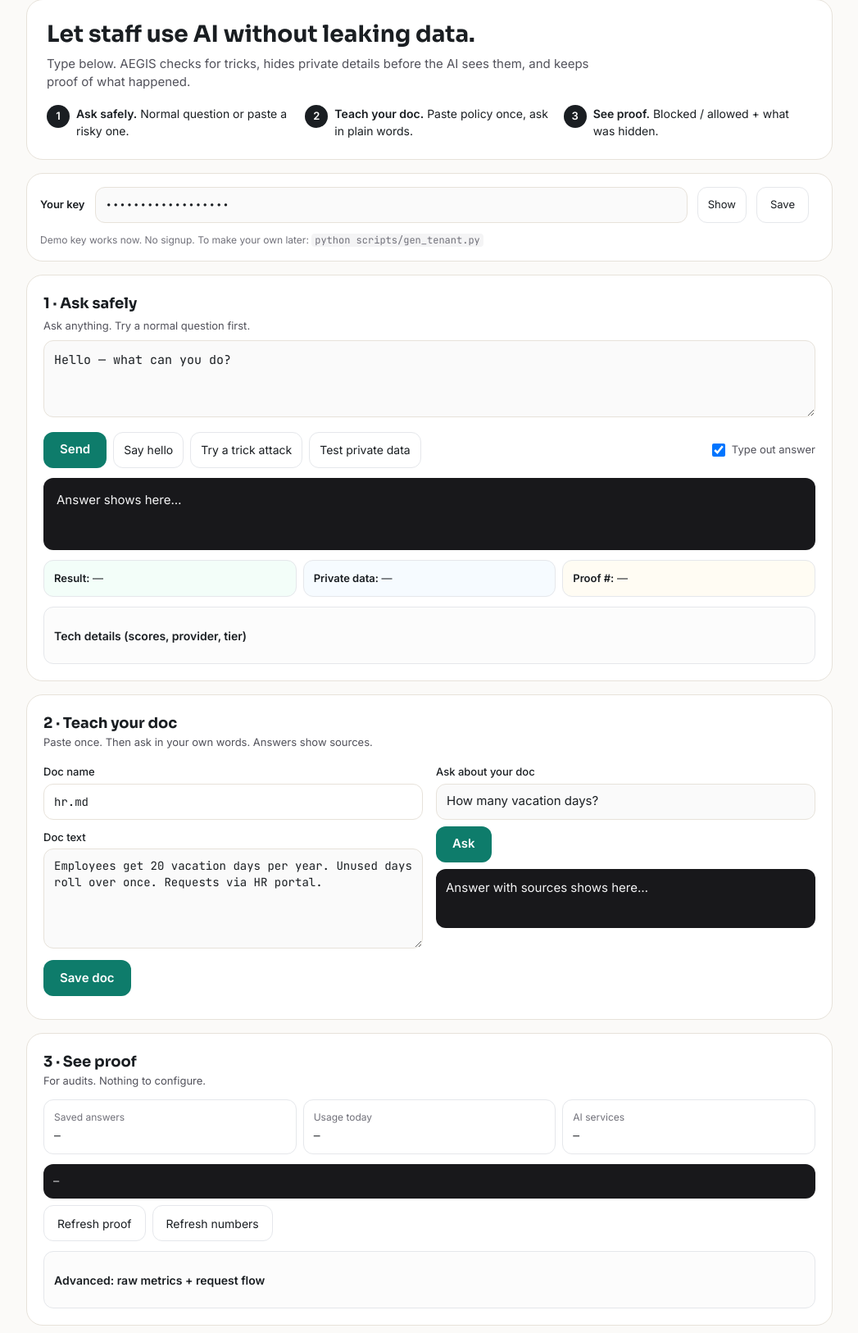
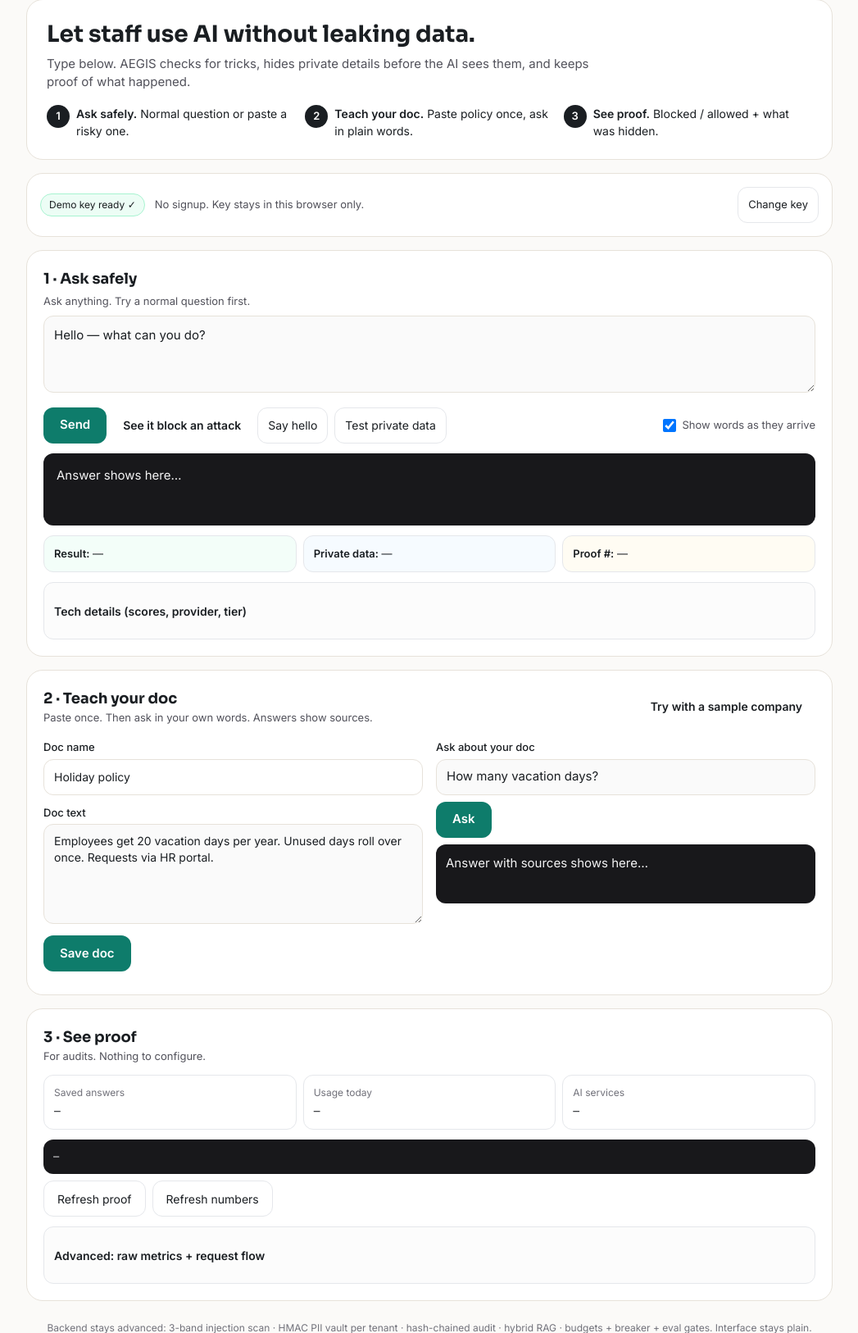
Before and after one commit to dgexplores/aegis-gateway, a FastAPI app: page /dashboard in a window 1280 px wide. Shown: the part 132-1758 px from the top of the page at 82% size, without its empty margins (116-1163 px from the left). Run offline with FastAPI, Linux system fonts and the light colour scheme; some libraries are stand-ins or nearby versions.

Commit message:
feat(ux): normal-user pass — enter-send, 1-click sample, key pill, server pii types
Persona: non-technical manager must win in <3min. Enter sends (Shift+Enter
newline) in chat + doc question. Try-with-sample-company loads 2 docs and
asks. Key bar collapses to Demo-ready pill + Change (key stays browser-only).
Trust strip shows server-reported hidden types (pii_masked from gateway).
Microcopy: parts not pieces, plain doc names, no streaming jargon. Human
inputs in body font. Step-1 completes on first success.

```diff
--- a/src/aegis/api/routes.py
+++ b/src/aegis/api/routes.py
@@ -146,6 +146,7 @@
         "provider": (result["completion"] or {}).get("provider"),
         "routing": result.get("routing"),
         "audit_seq": result.get("audit_seq"),
+        "pii_masked": result.get("pii_masked", []),
     }
 
 
@@ -221,7 +222,8 @@
     async def event_gen():
         if result["blocked"]:
             payload = json.dumps(
-                {"blocked": True, "injection": result["injection"], "answer": result["answer"]}
+                {"blocked": True, "injection": result["injection"], "answer": result["answer"],
+                 "pii_masked": result.get("pii_masked", [])}
             )
             yield f"data: {payload}\n\n"
             yield "data: [DONE]\n\n"
@@ -241,6 +243,7 @@
                 "routing": result.get("routing"),
                 "audit_seq": result.get("audit_seq"),
                 "injection": result["injection"],
+                "pii_masked": result.get("pii_masked", []),
             }
         )
         yield f"data: {done_payload}\n\n"
--- a/src/aegis/gateway.py
+++ b/src/aegis/gateway.py
@@ -105,6 +105,7 @@
                            "This incident has been logged."),
                 "completion": None,
                 "citations": [],
+                "pii_masked": [],
             }
         if report.score >= self.settings.injection_soft_threshold:
             report.blocked = True
@@ -119,11 +120,13 @@
                            "extract system behavior. Please rephrase your request."),
                 "completion": None,
                 "citations": [],
+                "pii_masked": [],
             }
 
         # 3. PII redaction before anything leaves the trust boundary
         vault = self._vault_for(tenant)
         sanitized_user = vault.redact(user_text)
+        pii_types = list(vault.masked_types)
         safe_messages = [
             {**m, "content": sanitized_user} if m.get("role") == "user" else m for m in messages
         ]
@@ -189,6 +192,7 @@
             "routing": {"tier": tier.name, "reason": reason},
             "audit_seq": record.seq,
             "citations": [],
+            "pii_masked": pii_types,
         }
 
     async def aclose(self) -> None:
--- a/src/aegis/templates/dashboard.html
+++ b/src/aegis/templates/dashboard.html
@@ -68,26 +68,32 @@
   </section>
 
   <!-- key : progressive disclosure -->
-  <section class="card mt-4 p-4 flex flex-wrap items-center gap-3">
+  <section class="card mt-4 p-4">
+    <div class="flex flex-wrap items-center gap-3">
+      <span class="pill" style="background:#ECFDF5;border-color:#A7F3D0">Demo key ready ✓</span>
+      <span class="text-[13px] text-zinc-600">No signup. Key stays in this browser only.</span>
+      <button onclick="document.getElementById('keyEditor').classList.toggle('hidden')" class="btn-ghost text-[13px] px-3 rounded-xl border ml-auto">Change key</button>
+    </div>
+    <div id="keyEditor" class="hidden flex flex-wrap items-center gap-3 mt-3">
       <label for="apiKey" class="text-[13px] font-semibold">Your key</label>
       <input id="apiKey" type="password" autocomplete="off" class="flex-1 min-w-[220px] mono text-sm px-3 py-2.5 rounded-xl border bg-zinc-50" style="border-color:var(--line);min-height:44px" value="demo-sk-aegis-2024"/>
       <button onclick="toggleKey()" class="btn-ghost text-[13px] px-3 rounded-xl border" aria-label="Show or hide key">Show</button>
       <button onclick="saveKey()" class="btn-ghost text-[13px] px-4 rounded-xl border bg-white">Save</button>
       <span id="keyMsg" role="status" class="text-[13px] text-emerald-700"></span>
-    <span class="text-[12px] text-zinc-500 w-full">Demo key works now. No signup. To make your own later: <span class="mono bg-zinc-100 px-1 rounded">python scripts/gen_tenant.py</span></span>
+    </div>
   </section>
 
   <!-- 1 ask -->
   <section class="card mt-4 p-5" aria-labelledby="askH">
     <h2 id="askH" class="display font-bold text-lg">1 · Ask safely</h2>
     <label for="chatInput" class="text-[13px] text-zinc-600 mt-1 block">Ask anything. Try a normal question first.</label>
-    <textarea id="chatInput" rows="3" class="mt-2 w-full mono text-[15px] px-3 py-3 rounded-xl border bg-zinc-50" style="border-color:var(--line)">Hello — what can you do?</textarea>
+    <textarea id="chatInput" rows="3" class="mt-2 w-full text-[15px] px-3 py-3 rounded-xl border bg-zinc-50" style="border-color:var(--line)" placeholder="Ask anything… (Enter sends, Shift+Enter for a new line)">Hello — what can you do?</textarea>
     <div class="mt-3 flex flex-wrap gap-2">
       <button onclick="sendChat()" class="btn-primary px-5 rounded-xl text-[15px] font-semibold">Send</button>
+      <button onclick="fillExample('attack')" class="btn-ghost px-3 rounded-xl text-[14px] bg-white font-semibold" style="border-color:var(--teal)">See it block an attack</button>
       <button onclick="fillExample('hello')" class="btn-ghost px-3 rounded-xl border text-[14px] bg-white">Say hello</button>
-      <button onclick="fillExample('attack')" class="btn-ghost px-3 rounded-xl border text-[14px] bg-white">Try a trick attack</button>
       <button onclick="fillExample('private')" class="btn-ghost px-3 rounded-xl border text-[14px] bg-white">Test private data</button>
-      <label class="ml-auto flex items-center gap-2 text-[13px] text-zinc-600"><input id="streamToggle" type="checkbox" checked class="w-4 h-4"/> Type out answer</label>
+      <label class="ml-auto flex items-center gap-2 text-[13px] text-zinc-600"><input id="streamToggle" type="checkbox" checked class="w-4 h-4"/> Show words as they arrive</label>
     </div>
     <div id="chatAnswer" role="status" aria-live="polite" class="mt-3 text-[15px] p-4 rounded-xl bg-zinc-900 text-zinc-100 min-h-[88px] whitespace-pre-wrap">Answer shows here…</div>
     <div id="chatMeta" class="mt-2 text-[13px] text-zinc-600"></div>
@@ -110,14 +116,19 @@
 
   <!-- 2 teach -->
   <section class="card mt-4 p-5" aria-labelledby="teachH">
+    <div class="flex flex-wrap items-center gap-3">
+      <div>
         <h2 id="teachH" class="display font-bold text-lg">2 · Teach your doc</h2>
         <p class="text-[13px] text-zinc-600">Paste once. Then ask in your own words. Answers show sources.</p>
+      </div>
+      <button onclick="sampleCompany()" class="btn-ghost px-4 rounded-xl text-[14px] bg-white font-semibold ml-auto" style="border-color:var(--teal);min-height:44px">Try with a sample company</button>
+    </div>
     <div class="grid md:grid-cols-2 gap-4 mt-3">
       <div>
         <label for="ragSource" class="text-[13px] font-medium">Doc name</label>
-        <input id="ragSource" class="mt-1 w-full mono text-sm px-3 rounded-xl border" style="min-height:44px;border-color:var(--line)" value="hr.md"/>
+        <input id="ragSource" placeholder="Holiday policy" class="mt-1 w-full text-sm px-3 rounded-xl border" style="min-height:44px;border-color:var(--line)" value="Holiday policy"/>
         <label for="ragText" class="text-[13px] font-medium mt-3 block">Doc text</label>
-        <textarea id="ragText" rows="5" class="mt-1 w-full mono text-sm px-3 py-2.5 rounded-xl border bg-zinc-50" style="border-color:var(--line)">Employees get 20 vacation days per year. Unused days roll over once. Requests via HR portal.</textarea>
+        <textarea id="ragText" rows="5" class="mt-1 w-full text-sm px-3 py-2.5 rounded-xl border bg-zinc-50" style="border-color:var(--line)">Employees get 20 vacation days per year. Unused days roll over once. Requests via HR portal.</textarea>
         <button onclick="ragIngest()" class="btn-primary mt-2 px-5 rounded-xl text-[15px] font-semibold w-full sm:w-auto">Save doc</button>
         <div id="ragIngestOut" role="status" class="mt-2 text-[13px] text-zinc-600"></div>
       </div>
@@ -212,7 +223,7 @@
   try{
   if($('#streamToggle').checked){
     const res=await fetch('/v1/chat/stream', {method:'POST', headers: hdr(), body: JSON.stringify(body)});
-    if(!res.ok){ const t=await res.text(); $('#chatAnswer').textContent = res.status===401?'Wrong key. Use demo key above.':('Problem: '+t.slice(0,300)); return; }
+    if(!res.ok){ const t=await res.text(); $('#chatAnswer').textContent = res.status===401?'Wrong key. Click Change key above.':('Problem: '+t.slice(0,300)); return; }
     const reader=res.body.getReader(); const decoder=new TextDecoder(); let buf='', full='', meta=null;
     $('#chatAnswer').textContent='';
     while(true){
@@ -234,10 +245,10 @@
   } else {
     const r=await fetch('/v1/chat', {method:'POST', headers: hdr(), body: JSON.stringify(body)});
     const j=await r.json();
-    if(!r.ok){ $('#chatAnswer').textContent = r.status===401?'Wrong key. Use demo key above.':JSON.stringify(j).slice(0,400); return; }
+    if(!r.ok){ $('#chatAnswer').textContent = r.status===401?'Wrong key. Click Change key above.':JSON.stringify(j).slice(0,400); return; }
     $('#chatAnswer').textContent=j.answer||'—';
     renderInjection(j.injection.score, j.injection.labels||[]);
-    finishChat(j.answer, {provider:j.provider, routing:j.routing, audit_seq:j.audit_seq, injection:j.injection, blocked:j.blocked});
+    finishChat(j.answer, {provider:j.provider, routing:j.routing, audit_seq:j.audit_seq, injection:j.injection, blocked:j.blocked, pii_masked:j.pii_masked});
   }
   }catch(e){ $('#chatAnswer').textContent='Cannot reach server. Is it running on :8080?'; }
 }
@@ -246,12 +257,13 @@
   const inj=meta.injection||{score:0,labels:[]};
   const blocked = !!meta.blocked || (inj.score>=0.35);
   $('#trustResult').textContent = blocked ? 'Blocked — trick caught' : 'Allowed — safe';
-  const hadPii = /@|4111|test@corp/i.test($('#chatInput').value);
-  $('#trustPii').textContent = hadPii ? 'Hidden before AI saw it' : 'None found';
+  const hidden = meta.pii_masked || [];
+  $('#trustPii').textContent = hidden.length ? 'Hidden before AI saw it: ' + hidden.join(', ').toLowerCase() : 'None found';
   const seq = meta.audit_seq ?? '—';
   $('#trustAudit').textContent = seq==='—' ? '—' : '#'+seq+' logged';
   $('#mProvider').textContent=meta.provider||'—'; $('#mTier').textContent=(meta.routing&&meta.routing.tier)||'—'; $('#mAudit').textContent=seq; $('#mLatency').textContent='';
   $('#chatMeta').textContent = blocked ? 'Blocked for safety. Proof '+ (seq==='—'?'':'#'+seq) : 'Checked ok.' + (seq==='—'?'':' Proof #'+seq);
+  done.connect=true;
   if(!blocked && (answer||'').length>0){ done.hello=true; }
   if(blocked){ done.attack=true; }
   progress(); refreshMetrics();
@@ -263,8 +275,22 @@
   const r=await fetch('/v1/rag/ingest',{method:'POST', headers: hdr(), body: JSON.stringify(body)});
   const j=await r.json();
   if(!r.ok){ $('#ragIngestOut').textContent = r.status===401?'Wrong key.':'Could not save: '+JSON.stringify(j).slice(0,200); return; }
-  $('#ragIngestOut').textContent = `Saved. ${j.chunks_indexed} pieces ready to answer from.`;
-  done.doc=true; progress(); toast('Doc saved. Now ask about it.');
+  $('#ragIngestOut').textContent = j.chunks_indexed > 0 ? `Saved. I can now answer from it.` : `Already saved — I can answer from it.`;
+  done.connect=true; done.doc=true; progress(); toast('Doc saved. Now ask about it.');
+}
+async function sampleCompany(){
+  const docs=[
+    {source:'Holiday policy', text:'Full-time staff get 20 vacation days each year. Unused days roll over once. Book time off in the HR portal.'},
+    {source:'Refund policy', text:'Refunds are given within 30 days with a receipt. Contact the support desk for help with returns.'}
+  ];
+  for(const d of docs){
+    const r=await fetch('/v1/rag/ingest',{method:'POST', headers: hdr(), body: JSON.stringify({text:d.text, source:d.source})});
+    if(!r.ok){ toast('Could not load the sample. Check connection.'); return; }
+  }
+  $('#ragIngestOut').textContent='Sample company loaded: Holiday policy + Refund policy.';
+  $('#ragQ').value='How many vacation days do we get?';
+  done.connect=true; done.doc=true; progress(); toast('Sample loaded. Asking a sample question…');
+  ragQuery();
 }
 async function ragQuery(){
   const q=$('#ragQ').value.trim(); if(!q){toast('Type a question.'); return;}
@@ -272,7 +298,8 @@
   const j=await r.json();
   if(!r.ok){ $('#ragAnswer').textContent = r.status===401?'Wrong key.':'Could not answer.'; return; }
   $('#ragAnswer').textContent = j.blocked ? 'Blocked for safety.' : (j.answer||'No answer found in your docs.');
-  $('#ragCites').textContent = (j.citations||[]).map(c=>`Source: ${c.source} · piece ${c.chunk}`).join('   ') || 'No sources — answer not from your docs.';
+  $('#ragCites').textContent = (j.citations||[]).map(c=>`From ${c.source}, part ${c.chunk+1}`).join('   ') || 'No sources — answer not from your docs.';
+  done.connect=true;
   if((j.citations||[]).length){ done.doc=true; progress(); }
 }
 async function refreshMetrics(){
@@ -288,6 +315,8 @@
   try{ const r=await fetch('/metrics'); const t=await r.text(); $('#promRaw').textContent=t.slice(0,3000); }catch{}
 }
 async function refreshAudit(){ await refreshMetrics(); toast('Proof refreshed.'); }
+$('#chatInput').addEventListener('keydown', e=>{ if(e.key==='Enter' && !e.shiftKey){ e.preventDefault(); sendChat(); } });
+$('#ragQ').addEventListener('keydown', e=>{ if(e.key==='Enter'){ e.preventDefault(); ragQuery(); } });
 refreshMetrics(); setInterval(refreshMetrics,8000);
 </script>
 </body>
```
Also changed, not shown: tests/test_api.py (+9 -0 lines). Lines whose indentation alone changed are shown as unchanged.
